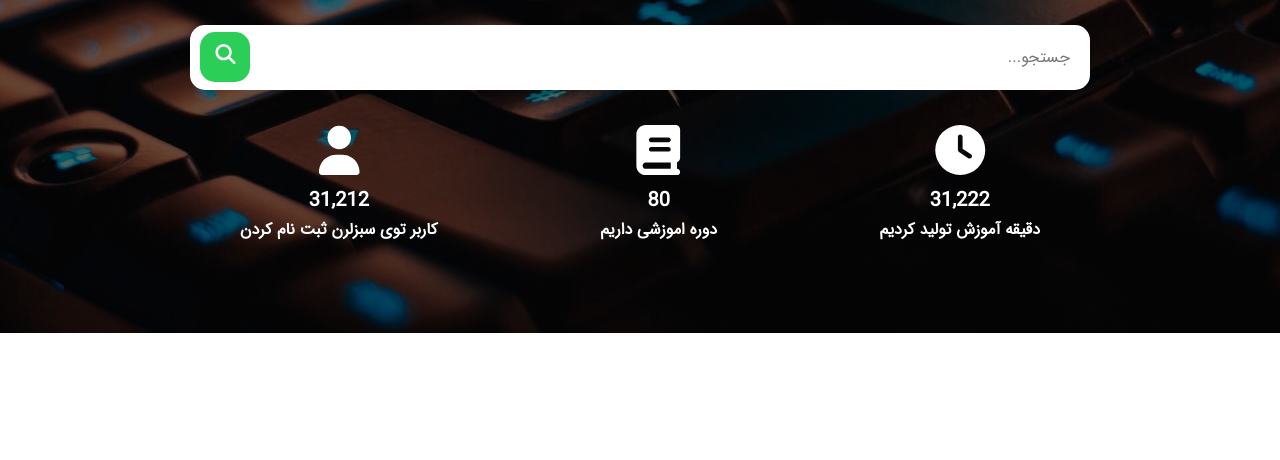
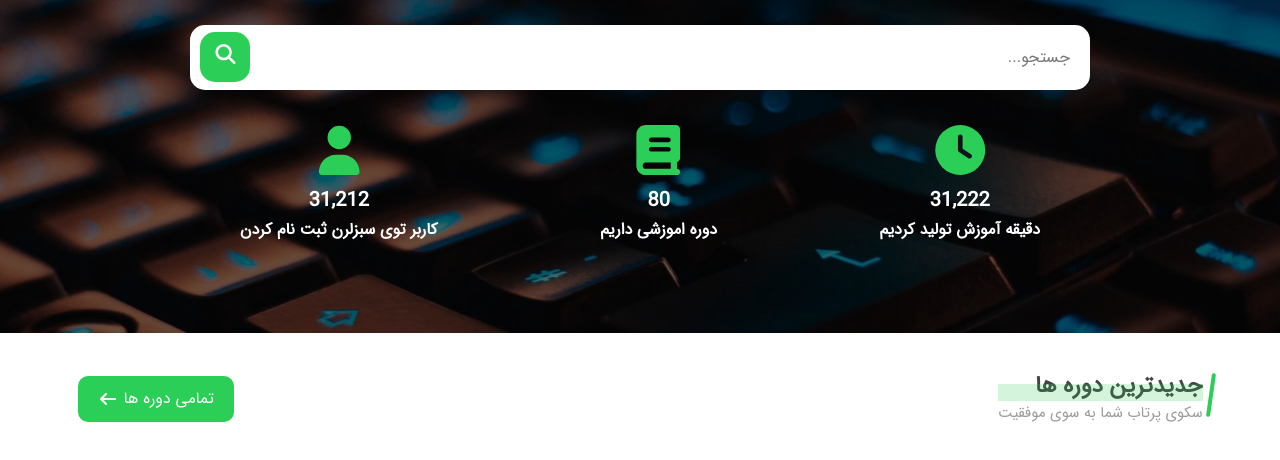
Before and after one commit to Amirrezaghanavati/sabzlearn-shop, a plain HTML site: page index.html in a window 1280 px wide. Shown: the part 352-812 px from the top of the page. Drawn offline with Linux system fonts and the light colour scheme.

Commit message:
finish courses header

```diff
--- a/css/style.css
+++ b/css/style.css
@@ -262,8 +262,7 @@ i{
 
 .landing__status-icon{
     font-size: 5rem;
-
-
+    color: var(--primary-color);
 }
 
 .landing__status-count{
@@ -275,5 +274,81 @@ i{
 .landing__status-disc{
     font-weight: bold;
 }
+/* end landing styles */
 
-/* end landing styles */
+
+/* start latest courses styles */
+
+.courses{
+    margin: 4rem 0;
+}
+
+.courses-header{
+    display: flex;
+    justify-content: space-between;
+    align-items: center;
+}
+
+.courses-header__right{
+    display: flex;
+    flex-direction: column;
+}
+
+.courses-header__text{
+    color: #9c9c9c;
+    font-size: 1.5rem;
+}
+
+.courses-header__link{
+    display: flex;
+    align-items: center;
+    justify-content: space-between;
+    color: var(--white-color);
+    background-color: var(--primary-color);
+    padding: 1rem 2rem;
+    border-radius: 1rem;
+}
+
+.courses-header__link:hover{
+    color: var(--white-color);
+}
+
+.courses-header__icon{
+    margin-right: .6rem;
+}
+
+/* finish latest courses styles */
+
+
+/* start helper classes */
+.title{
+    font-size: 2.3rem;
+    color: #444446;
+    font-weight: bold;
+    line-height: 1.2;
+    position: relative;
+}
+
+.title::before{
+    content: "";
+    position: absolute;
+    right: -1rem;
+    width: .4rem;
+    height: 4.4rem;
+    background-color: var(--primary-color);
+    border-radius: 5rem;
+    transform: rotate(8deg);
+}
+
+
+.title::after{
+    content: "";
+    position: absolute;
+    right: 0rem;
+    bottom: 0rem;
+    width: 100%;
+    max-width: 250px;
+    height: 60%;
+    background-color: rgba(43, 206, 80, 0.2);
+}
+/* finish helper classes */
--- a/index.html
+++ b/index.html
@@ -197,7 +197,7 @@
             </div>
         </div>
         <!-- main header and nav bar finish -->
-
+    </header>
     <!--start landing-->
     <section class="landing">
         <div class="container">
@@ -230,7 +230,30 @@
             </div>
     </section>
     <!--finish landing-->
-    </header>
+
+    <!-- start latest courses -->
+    <div class="courses">
+        <div class="container">
+            <div class="courses-header">
+                <div class="courses-header__right">
+                    <span class="courses-header__title title">جدیدترین دوره ها</span>
+                    <span class="courses-header__text">سکوی پرتاب شما به سوی موفقیت</span>
+
+                </div>
+
+                <div class="courses-header__left">
+                    <a href="" class="courses-header__link">تمامی دوره ها
+                        <i class="fas fa-arrow-left courses-header__icon"></i>
+                    </a>
+                </div>
+            </div>
+
+            <div class="courses-content">
+
+            </div>
+        </div>
+    </div>
+    <!-- finish latest courses -->
 
 
 
```
Lines whose indentation alone changed are shown as unchanged.
